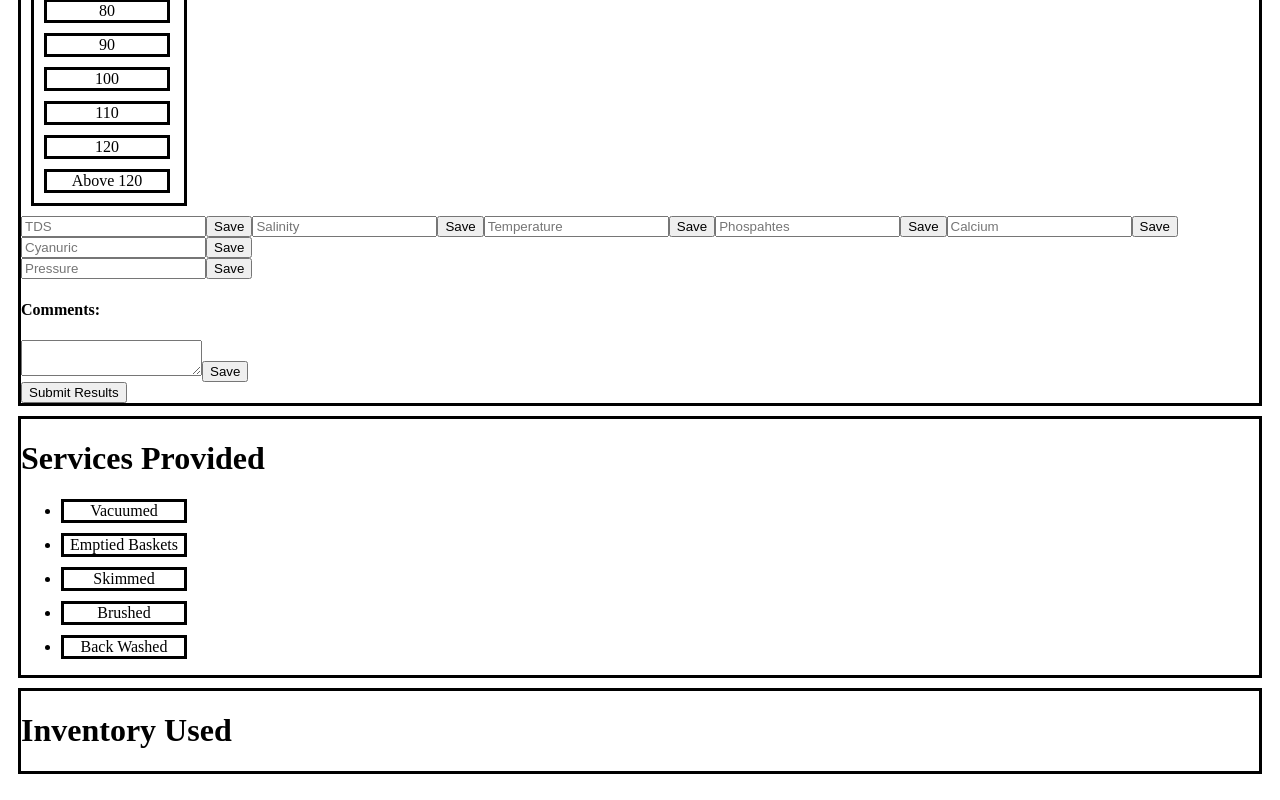
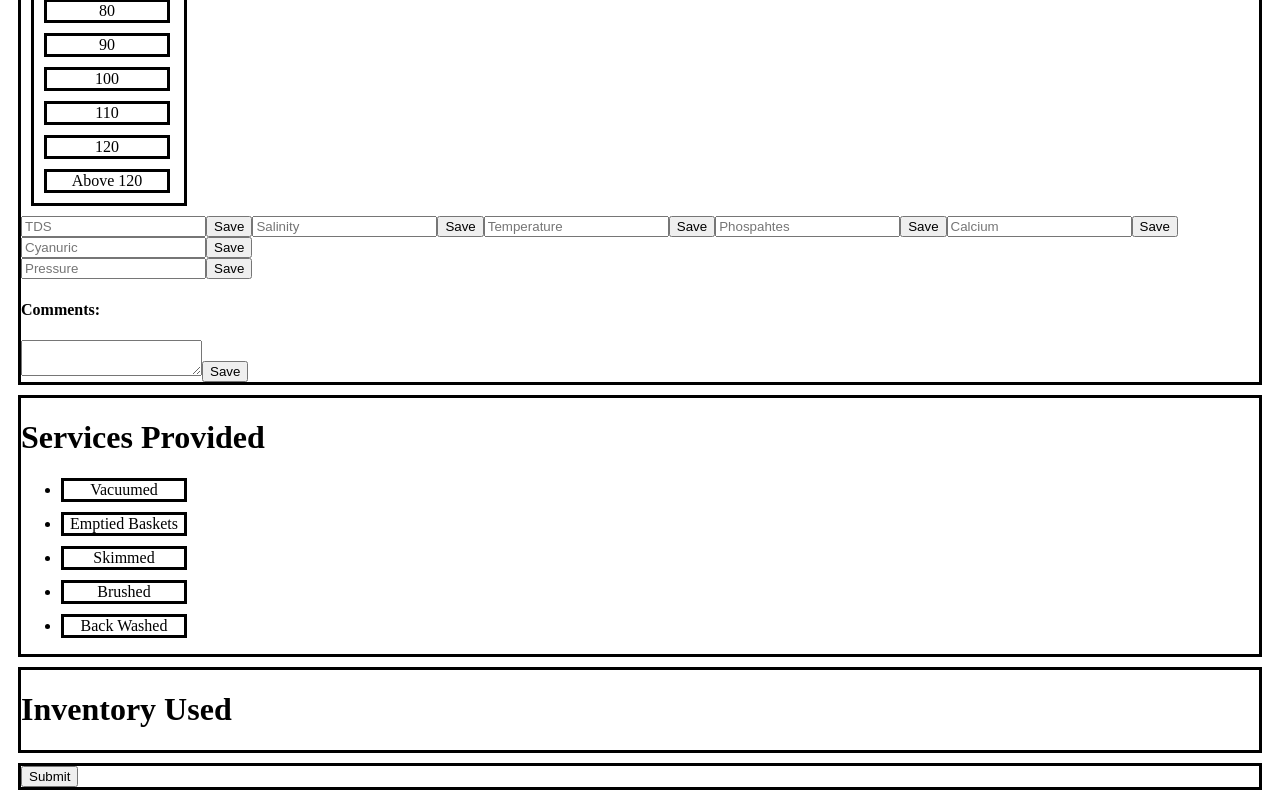
Before and after one commit to robertmills1985/pool-service, a React (Create React App) app: page / in a window 1280 px wide. Shown: the part 854-1654 px from the top of the page. Built offline with nearby package versions, Linux system fonts and the light colour scheme.

Commit message:
getting ready to refactor submit function

```diff
--- a/src/App.js
+++ b/src/App.js
@@ -1,6 +1,6 @@
 import React, { Component } from 'react';
 import ChemReadings from './ChemicalReadings/ChemReadings';
-import ServicesProvided from './ServicesProvided';
+import ServicesProvided from './ServicesProvided/ServicesProvided';
 import Inventory from './Inventory.js';
 
 class App extends Component {
@@ -15,9 +15,11 @@ class App extends Component {
 	}
 
 	handleSubmit() {
+
 		var chl = document.getElementById('chl-results').innerHTML;
 		var ph = document.getElementById('ph-results').innerHTML;
 		var alk = document.getElementById('alk-results').innerHTML;
+
 		var tds = document.getElementById('tds-readings').innerHTML;
 		var salt = document.getElementById('salt-readings').innerHTML;
 		var temp = document.getElementById('temp-readings').innerHTML;
@@ -27,29 +29,51 @@ class App extends Component {
 		var pres = document.getElementById('pres-readings').innerHTML;
 		var comments = document.getElementById('commented').innerHTML;
 
-		this.setState({
-			chemical: {
-				chl: chl,
-				ph: ph,
-				alk: alk,
-				tds: tds,
-				salt: salt,
-				temp: temp,
-				phos: phos,
-				calc: calc,
-				cya: cya,
-				pres: pres,
-				comments: comments
-			}
-		});
+		var vac = document.getElementById('vac-results').innerHTML;
+		var baskets = document.getElementById('baskets-results').innerHTML;
+		var skimmed = document.getElementById('skimmed-results').innerHTML;
+		var brushed = document.getElementById('brushed-results').innerHTML;
+		var backWashed = document.getElementById('backwashed-results').innerHTML;
+
+		if(chl != "" && ph != "" && alk != ""){
+			this.setState({
+				chemical:{
+					chl:chl,
+					ph:ph,
+					alk:alk,
+					tds:tds,
+					salt:salt,
+					temp:temp,
+					phos:phos,
+					calc:calc,
+					cya:cya,
+					pres:pres,
+					comments:comments
+
+				},
+				services:{
+					vac:vac,
+					baskets:baskets,
+					skimmed:skimmed,
+					brushed:brushed,
+					backwashed:backWashed
+				}
+			})
+		}else{
+			alert('A value for Chl, pH and Alk must be entered to continue')
+		}
+
 	}
 
 	render() {
 		return (
 			<div>
-				<ChemReadings handleSubmit={() => this.handleSubmit()} />
+				<ChemReadings  />
 				<ServicesProvided />
 				<Inventory />
+				<div class='sub-panel' >
+					<button class='sbmt-btn' onClick={() => this.handleSubmit()}>Submit</button>
+				</div>
 			</div>
 		);
 	}
--- a/src/ChemicalReadings/ChemReadings.js
+++ b/src/ChemicalReadings/ChemReadings.js
@@ -1,11 +1,9 @@
 import React, { Component } from 'react';
 import OtherReadings from './OtherReadings';
 import '../App.css';
-import {BrowserRouter, Route} from 'react-router-dom'
 
 const ChlReadings = (props) => (
-	<div class='sub-panel1'  >
-	<BrowserRouter>
+	<div class="sub-panel1">
 		<h4>Chl: {props.reading}</h4>
 		<p class="chem-btn" onClick={props.handleChlB1}>
 			Below 1 ppm
@@ -34,11 +32,10 @@ const ChlReadings = (props) => (
 		<p class="chem-btn" onClick={props.handleChlA20}>
 			Above 20 ppm
 		</p>
-		</BrowserRouter>
 	</div>
 );
 const PHReadings = (props) => (
-	<div class='sub-panel1'>
+	<div class="sub-panel1">
 		<h4>pH: {props.reading} </h4>
 		<p class="chem-btn" onClick={props.handlepHB72}>
 			Below 7.2
@@ -61,7 +58,7 @@ const PHReadings = (props) => (
 	</div>
 );
 const AlkReadings = (props) => (
-	<div class='sub-panel1'>
+	<div class="sub-panel1">
 		<h4>Alk: {props.reading}</h4>
 		<p class="chem-btn" onClick={props.handleAlkB80}>
 			Below 80
@@ -94,7 +91,7 @@ class ChemReadings extends Component {
 	}
 	pHB72() {
 		this.setState({
-			ph: 'Below 7.2'
+			ph: 'below 7.2'
 		});
 	}
 	pH72() {
@@ -119,7 +116,7 @@ class ChemReadings extends Component {
 	}
 	pHA78() {
 		this.setState({
-			ph: 'Above 7.8'
+			ph: 'above 7.8'
 		});
 	}
 
@@ -150,27 +147,27 @@ class ChemReadings extends Component {
 	}
 	chlA5() {
 		this.setState({
-			chl: 'Above 5 ppm'
+			chl: 'above 5 ppm'
 		});
 	}
 	chlA10() {
 		this.setState({
-			chl: 'Above 10 ppm'
+			chl: 'above 10 ppm'
 		});
 	}
 	chlA20() {
 		this.setState({
-			chl: 'Above 20 ppm'
+			chl: 'above 20 ppm'
 		});
 	}
 	chlB1() {
 		this.setState({
-			chl: 'Below 1 ppm'
+			chl: 'below 1 ppm'
 		});
 	}
 	alkB80() {
 		this.setState({
-			alk: 'Below 80 ppm'
+			alk: 'below 80 ppm'
 		});
 	}
 	alk80() {
@@ -200,7 +197,7 @@ class ChemReadings extends Component {
 	}
 	alkA120() {
 		this.setState({
-			alk: 'Above 120 ppm'
+			alk: 'above 120 ppm'
 		});
 	}
 	render() {
@@ -241,12 +238,19 @@ class ChemReadings extends Component {
 					/>
 					<div hidden>
 						<p>Results:</p>
-						<p id="chl-results">{this.state.chl}</p>
-						<p id="ph-results">{this.state.ph}</p>
-						<p id="alk-results">{this.state.alk}</p>
+						<p id="chl-results">
+							{'Chlorine is '}
+							{this.state.chl}
+						</p>
+						<p id="ph-results">
+							{'pH is '} {this.state.ph}
+						</p>
+						<p id="alk-results">
+							{'Alkalinity is '}
+							{this.state.alk}
+						</p>
 					</div>
 					<OtherReadings />
-					<button onClick={this.props.handleSubmit}>Submit Results</button>
 				</div>
 			</div>
 		);
--- a/src/ServicesProvided.js
+++ b/src/ServicesProvided/ServicesProvided.js
@@ -1,5 +1,5 @@
 import React, { Component } from 'react';
-import './App.css';
+import '../App.css';
 
 class ServicesProvided extends Component {
 	constructor() {
@@ -111,13 +111,13 @@ class ServicesProvided extends Component {
 						</li>
 					</ul>
 				</div>
-				<div hidden>
-					<p id='vac'>{JSON.stringify(this.state.vac)}</p>
-					<p id='baskets'>{JSON.stringify(this.state.baskets)}</p>
-					<p id='skimmed'>{this.state.skimmed}</p>
-					<p id='brushed'>{this.state.brushed}</p>
-					<p id='backwashed'>{this.state.backwashed}</p>
-					<p id='brushed'>{this.state.brushed}</p>
+				<div  hidden>
+					<p id='vac-results'>{JSON.stringify(this.state.vac)}</p>
+					<p id='baskets-results'>{JSON.stringify(this.state.baskets)}</p>
+					<p id='skimmed-results'>{JSON.stringify(this.state.skimmed)}</p>
+					<p id='brushed-results'>{JSON.stringify(this.state.brushed)}</p>
+					<p id='backwashed-results'>{JSON.stringify(this.state.backwashed)}</p>
+					<p id='brushed-results'>{JSON.stringify(this.state.brushed)}</p>
 				</div>
 			</div>
 		);
```
Also changed, not shown: 1 other file (tests, documents, lock files or other folders).
